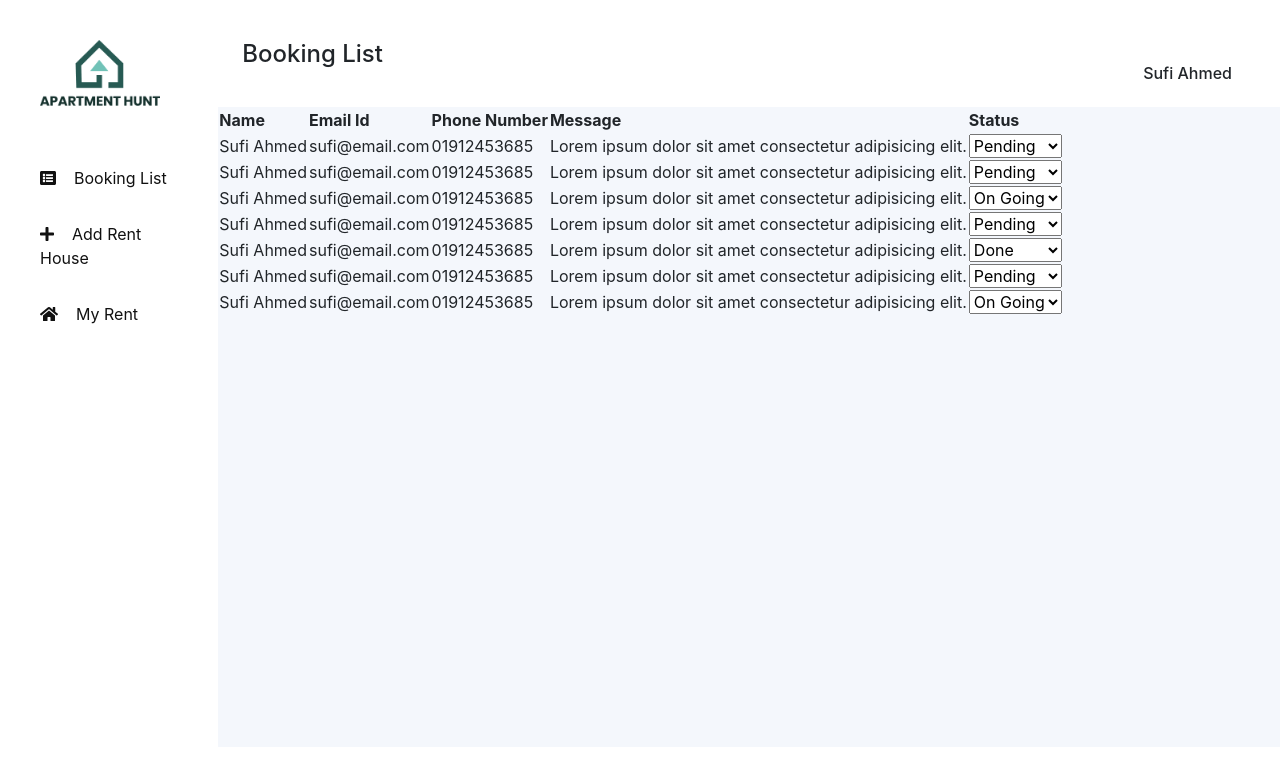
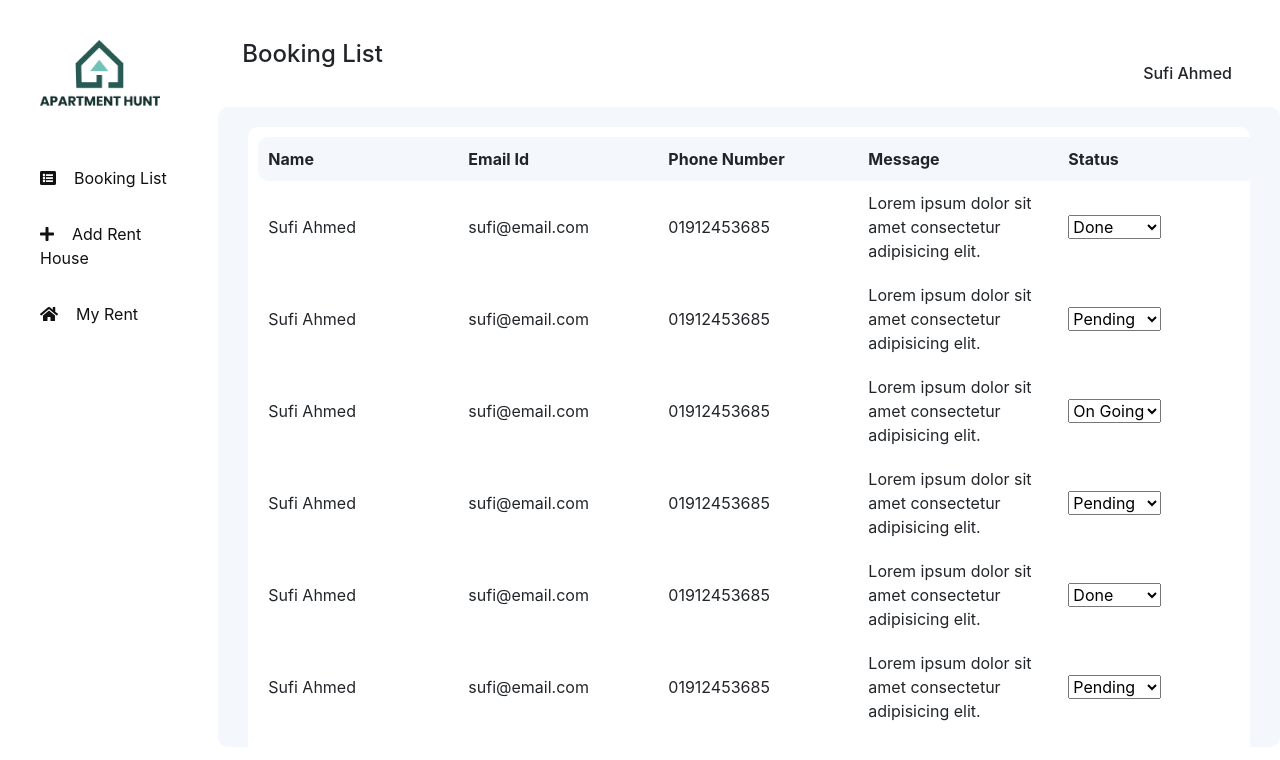
Before and after one commit to Riyaz-khan-shuvo/apartment-hunt, a React (Create React App) app: page / in a window 1280 px wide. Shown: the top 760 px of the page. Built offline with nearby package versions, Linux system fonts and the light colour scheme.

Commit message:
booking list done

```diff
--- a/src/components/BookingList/BookingList.css
+++ b/src/components/BookingList/BookingList.css
@@ -1,4 +1,42 @@
 .table-wrapper {
     background-color: #f4f7fc;
     height: 80vh;
+    padding: 10px;
+    border-radius: 10px;
+    overflow: auto;
 }
+
+.table-container {
+    padding: 10px;
+    margin: 10px 20px;
+    background-color: #fff;
+    border-radius: 10px;
+}
+
+thead {
+    background-color: #f4f7fc;
+    position: sticky;
+}
+thead th:first-child {
+    border-radius: 10px 0 0 10px;
+}
+
+thead th:last-child {
+    border-radius: 0 10px 10px 0;
+}
+th,
+td {
+    text-align: left;
+    padding: 10px;
+    min-width: 200px;
+}
+
+th {
+    margin-top: 10px;
+}
+
+@media screen and (min-width: 576px) {
+    .table-container {
+        min-width: 980px;
+    }
+}
--- a/src/components/BookingList/BookingList.js
+++ b/src/components/BookingList/BookingList.js
@@ -11,7 +11,7 @@ const fakeListItems = [
         email: "sufi@email.com",
         phone: "01912453685",
         message: "Lorem ipsum dolor sit amet consectetur adipisicing elit.",
-        status: "Pending",
+        status: "Done",
     },
     {
         id: 102,
@@ -67,10 +67,10 @@ const BookingList = () => {
 
     return (
         <div className="row">
-            <div className="col-xl-2 col-lg-2 col-md-3 col-sm-4 col-12">
+            <div className="col-xl-2  col-md-4 col-sm-12 col-12">
                 <Sidebar></Sidebar>
             </div>
-            <div className="col-xl-10 col-lg-10 col-md-9 col-sm-8 col-12">
+            <div className="col-xl-10  col-md-8 col-sm-12 col-12">
                 <div className="d-flex justify-content-between">
                     <h4 className="mt-4 py-3 ml-4">Booking List</h4>
                     <h6 className="mt-5  mx-5 py-3">Sufi Ahmed</h6>
```
